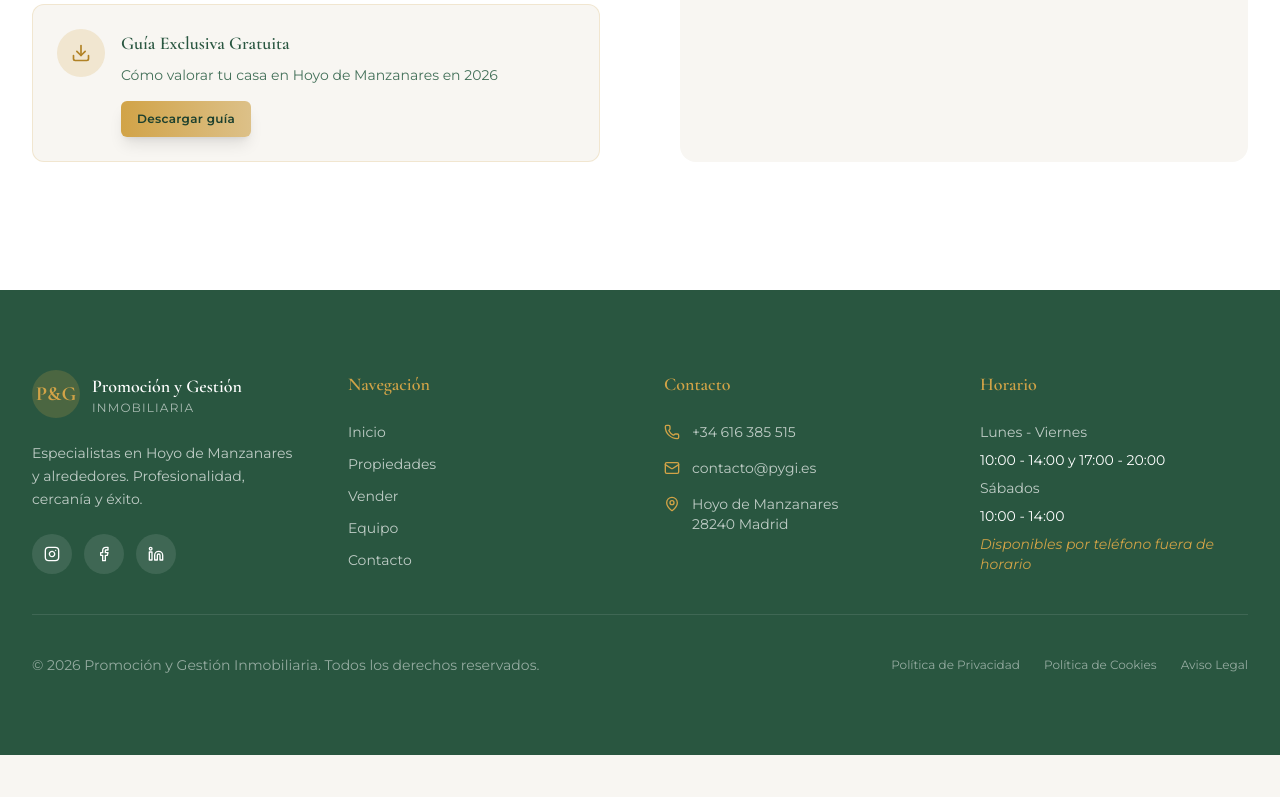
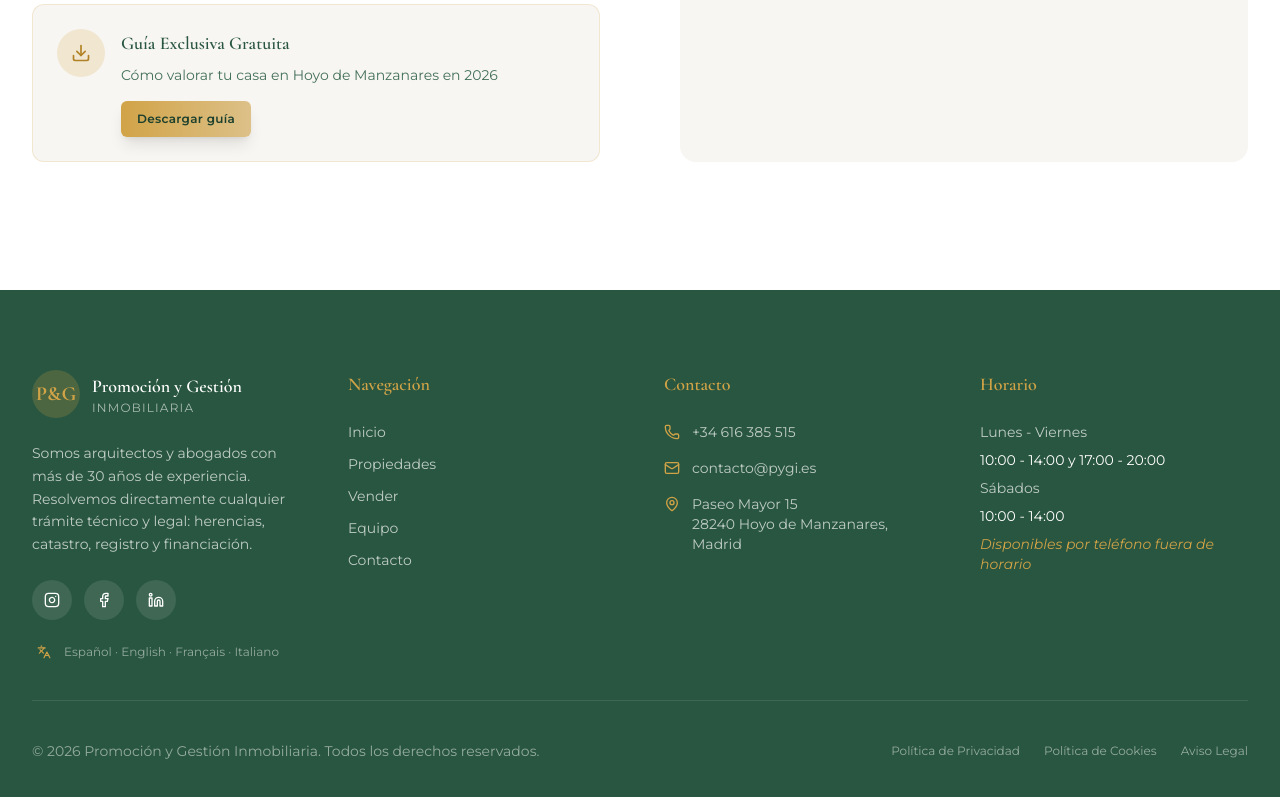
Before and after one commit to kikoloko-lab/web-inmobiliaria, a Next.js app: page / in a window 1280 px wide. Shown: the part 8776-9573 px from the top of the page. Before the commit the page ends 9531 px from the top, so only its background shows below. Built offline with nearby package versions, Linux system fonts and the light colour scheme.

Commit message:
Update Footer.tsx

```diff
--- a/src/components/Footer.tsx
+++ b/src/components/Footer.tsx
@@ -1,7 +1,7 @@
 "use client";
 
 import Link from "next/link";
-import { Phone, Mail, MapPin, Instagram, Facebook, Linkedin } from "lucide-react";
+import { Phone, Mail, MapPin, Instagram, Facebook, Linkedin, Languages } from "lucide-react";
 import { Separator } from "@/components/ui/separator";
 
 const navLinks = [
@@ -34,12 +34,12 @@ function Footer() {
                 <p className="text-xs tracking-widest uppercase text-white/60">Inmobiliaria</p>
               </div>
             </div>
+            {/* 🌟 TEXTO ADAPTADO DE IDEALISTA */}
             <p className="text-white/70 text-sm leading-relaxed mb-6">
-              Especialistas en Hoyo de Manzanares y alrededores.
-              Profesionalidad, cercanía y éxito.
+              Somos arquitectos y abogados con más de 30 años de experiencia. Resolvemos directamente cualquier trámite técnico y legal: herencias, catastro, registro y financiación.
             </p>
             {/* Social Links */}
-            <div className="flex items-center gap-3">
+            <div className="flex items-center gap-3 mb-6">
               <a
                 href="https://instagram.com"
                 target="_blank"
@@ -64,6 +64,11 @@ function Footer() {
               >
                 <Linkedin className="w-4 h-4" />
               </a>
+            </div>
+            {/* 🌟 IDIOMAS DE LA FICHA DE IDEALISTA */}
+            <div className="flex items-center gap-2 text-xs text-white/50">
+              <Languages className="w-3..5 h-3.5 text-gold" />
+              <span>Español · English · Français · Italiano</span>
             </div>
           </div>
 
@@ -98,7 +103,6 @@ function Footer() {
                 <Phone className="w-4 h-4 text-gold" />
                 +34 616 385 515
               </a>
-              {/* 🌟 CORREO ACTUALIZADO */}
               <a
                 href="mailto:contacto@pygi.es"
                 className="flex items-center gap-3 text-white/70 hover:text-gold transition-colors text-sm"
@@ -106,9 +110,10 @@ function Footer() {
                 <Mail className="w-4 h-4 text-gold" />
                 contacto@pygi.es
               </a>
+              {/* 🌟 DIRECCIÓN POSTAL EXACTA DE IDEALISTA */}
               <div className="flex items-start gap-3 text-white/70 text-sm">
                 <MapPin className="w-4 h-4 text-gold flex-shrink-0 mt-0.5" />
-                <span>Hoyo de Manzanares<br />28240 Madrid</span>
+                <span>Paseo Mayor 15<br />28240 Hoyo de Manzanares, Madrid</span>
               </div>
             </div>
           </div>
@@ -118,7 +123,6 @@ function Footer() {
             <h4 className="font-display text-lg font-semibold mb-6 text-gold">
               Horario
             </h4>
-            {/* 🌟 NUEVOS HORARIOS CONFIGURADOS */}
             <div className="space-y-2 text-sm text-white/70">
               <p>Lunes - Viernes</p>
               <p className="text-white">10:00 - 14:00 y 17:00 - 20:00</p>
```
